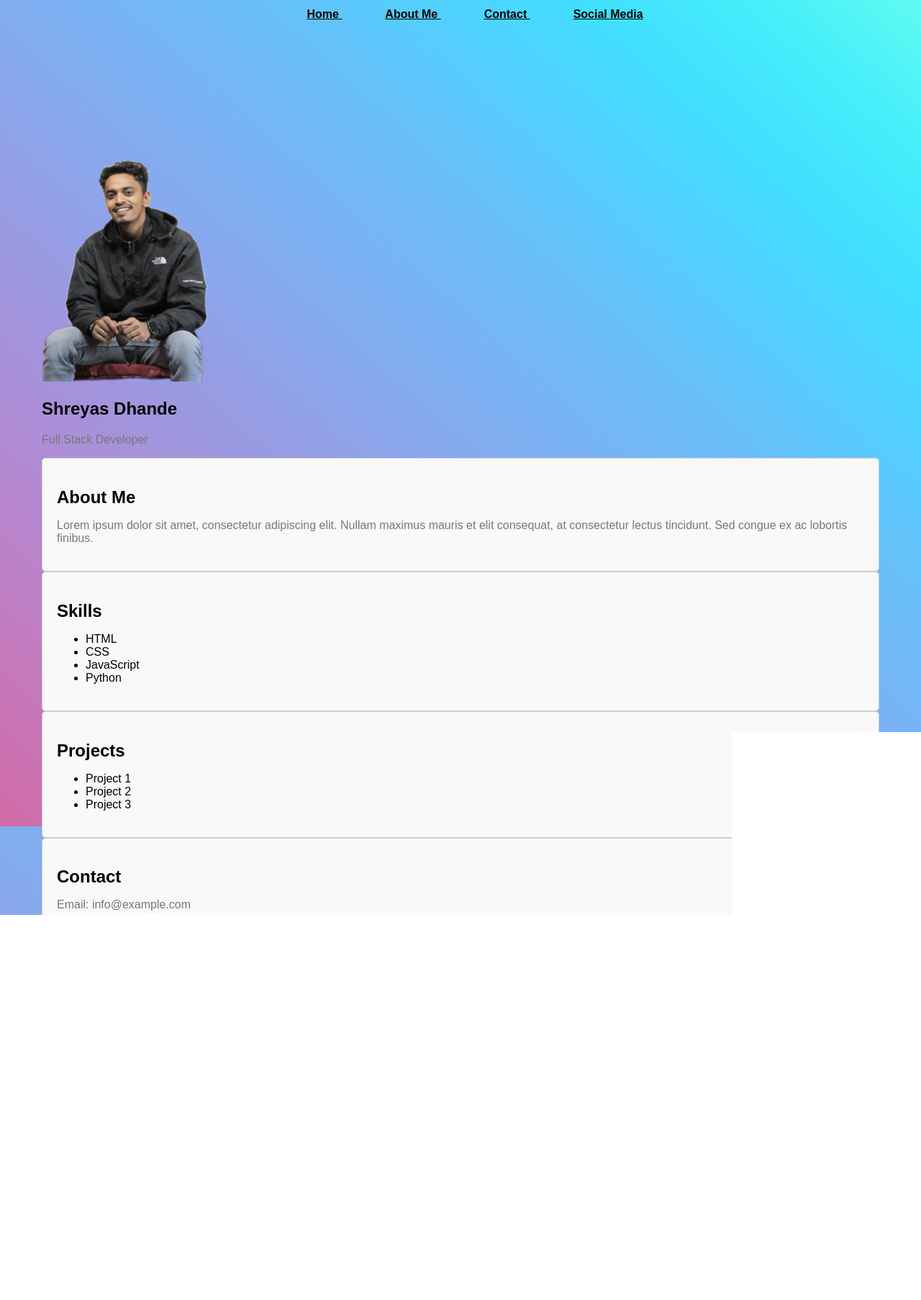
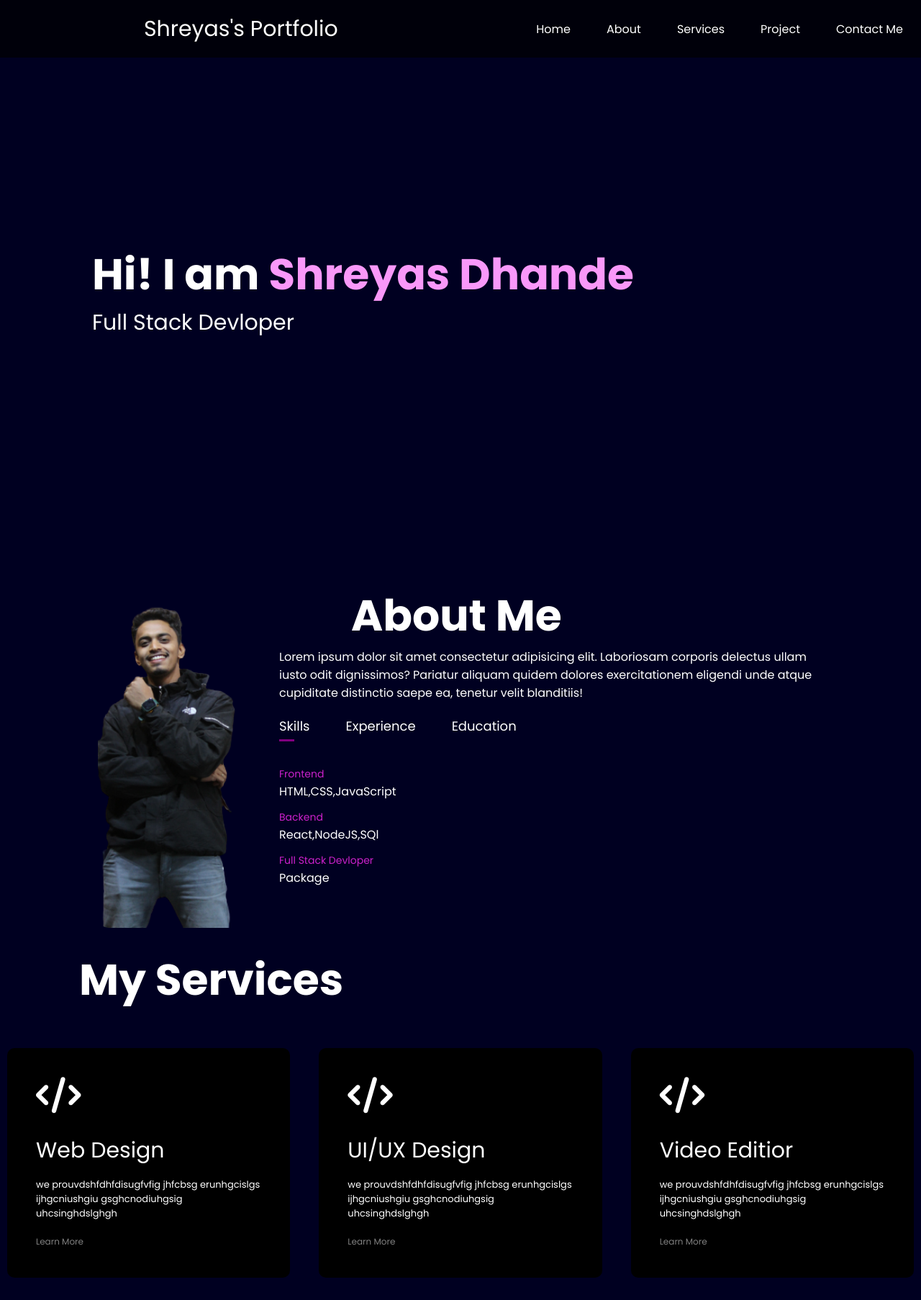
Before and after one commit to shreyas-thebeginnner/portfolio, a plain HTML site: page index.html in a window 1280 px wide. Shown: the top 1806 px of the page at 72% size. Before the commit the page ends 1673 px from the top, so only its background shows below. Drawn offline with Linux system fonts and the light colour scheme; files that its build step writes are made by us from their sources.

Commit message:
third changes

```diff
--- a/index.html
+++ b/index.html
@@ -1,82 +1,191 @@
 <!DOCTYPE html>
 <html lang="en">
-
 <head>
   <meta charset="UTF-8" />
   <meta http-equiv="X-UA-Compatible" content="IE=edge" />
   <meta name="viewport" content="width=device-width, initial-scale=1.0" />
-    <title>Portfolio</title>
-    <link rel="stylesheet" href="style.css">
+  <title>Shreyas Dhande Portfolio</title>
+  <link rel="preconnect" href="https://fonts.googleapis.com" />
+  <link rel="preconnect" href="https://fonts.gstatic.com" crossorigin />
+  <link href="https://fonts.googleapis.com/css2?family=Poppins:wght@400;700&display=swap" rel="stylesheet" />
+  <link rel="stylesheet" type="text/css" href="./CSS/style2.css">
+  <style>
+  </style>
+  <script src="https://kit.fontawesome.com/e93e415afc.js" crossorigin="anonymous"></script>
 </head>
-
 <body>
-    <header>
-        <div>
+  <div id="header">
+    <div class="conatiner">
       <nav>
+        <div class="logo">
+          Shreyas's Portfolio
+        </div>
         <ul>
-                    <li>
-                        <a href="#"> Home </a>
-                    </li>
-                    <li>
-                        <a href="#"> About Me </a>
-                    </li>
-                    <li>
-                        <a href="#"> Contact </a>
-                    </li>
-                    <li><a href="#">Social Media</a></li>
-                </ul>
-            </nav>
-
-    </header>
-    <main>
-        <div class="developer-section">
-            <img src="IMG_0589-removebg-preview (2).png" alt="Shreyas Dhande">
-            <div>
-              <h2>Shreyas Dhande</h2>
-              <p>Full Stack Developer</p>
-            </div>
-                <div class="card">
-                  <h2>About Me</h2>
-                  <p>Lorem ipsum dolor sit amet, consectetur adipiscing elit. Nullam maximus mauris et elit consequat, at consectetur lectus tincidunt. Sed congue ex ac lobortis finibus.</p>
-                </div>
-                <div class="card">
-                  <h2>Skills</h2>
-                  <ul>
-                    <li>HTML</li>
-                    <li>CSS</li>
-                    <li>JavaScript</li>
-                    <li>Python</li>
+          <li><a href="/">Home</a></li>
+          <li><a href="/">About</a></li>
+          <li><a href="/">Services</a></li>
+          <li><a href="/">Project</a></li>
+          <li><a href="/">Contact Me</a></li>
         </ul>
     </div>
-                <div class="card">
-                  <h2>Projects</h2>
+    </nav>
+    <div class="header-text">
+      <h1>Hi! I am <span>Shreyas Dhande</span></h1>
+      <p>Full Stack Devloper</p>
+    </div>
+  </div>
+  </div>
+
+  <!-- ------------about------------------ -->
+  <div class="about">
+    <div class="container">
+      <div class="row">
+        <div class="about-col-1">
+          <img src="userimage.png">
+        </div>
+        <div class="about-col-2">
+          <h1 class="sub-title">About Me</h1>
+          <p>Lorem ipsum dolor sit amet consectetur adipisicing elit. Laboriosam corporis delectus ullam iusto odit
+            dignissimos? Pariatur aliquam quidem dolores exercitationem eligendi unde atque cupiditate distinctio saepe
+            ea, tenetur velit blanditiis!</p>
+
+
+          <div class="tab-titles">
+            <p class="tab-links active-link" onclick="opentab('skills')">Skills</p>
+            <p class="tab-links" onclick="opentab('experience')">Experience</p>
+            <p class="tab-links" onclick="opentab('education')">Education</p>
+          </div>
+          <div class="tab-contents active-tab" id="skills">
             <ul>
-                    <li>Project 1</li>
-                    <li>Project 2</li>
-                    <li>Project 3</li>
+              <li><span>Frontend</span><br>HTML,CSS,JavaScript</li>
+              <li><span>Backend</span><br>React,NodeJS,SQl</li>
+              <li><span>Full Stack Devloper</span><br>Package</li>
             </ul>
           </div>
-                <div class="card">
-                  <h2>Contact</h2>
-                  <p>Email: info@example.com</p>
-                  <p>Phone: 123-456-7890</p>
-                </div>
-                <div class="card">
-                  <h2>Experience</h2>
+          <div class="tab-contents " id="experience">
             <ul>
-                    <li>Company A - Position A</li>
-                    <li>Company B - Position B</li>
+              <li><span>Frontend</span><br>HTML,CSS,JavaScript</li>
+              <li><span>Backend</span><br>React,NodeJS,SQl</li>
+              <li><span>Full Stack Devloper</span><br>Package</li>
             </ul>
           </div>
-                <div class="card">
-                  <h2>Education</h2>
+          <div class="tab-contents" id="education">
             <ul>
-                    <li>University A - Degree A</li>
-                    <li>University B - Degree B</li>
+              <li><span>2016</span><br>Maharishi Vidya Mandir,Bhandara</li>
+              <li><span>2018</span><br>Sunny's Spring Dale School,Bhandara</li>
+              <li><span>2022</span><br>Kavikulguru Instititue of Technolohgy and Science</li>
             </ul>
           </div>
+        </div>
+      </div>
+    </div>
+  </div>
+  <!-- -------services----- -->
+  <div class="services">
+    <div class="container">
+      <h1 class="sub-title">My Services</h1>
+      <div class="services-list">
+        <div>
+          <i class="fa-solid fa-code"></i>
+          <h2>Web Design</h2>
 
-    </main>
+          <p>we prouvdshfdhfdisugfvfig jhfcbsg erunhgcislgs ijhgcniushgiu gsghcnodiuhgsig uhcsinghdslghgh</p>
+          <a href="#">Learn More</a>
+        </div>
+        <div>
+          <i class="fa-solid fa-code"></i>
+          <h2>UI/UX Design</h2>
+          <p>we prouvdshfdhfdisugfvfig jhfcbsg erunhgcislgs ijhgcniushgiu gsghcnodiuhgsig uhcsinghdslghgh</p>
+          <a href="#">Learn More</a>
+        </div>
+        <div>
+          <i class="fa-solid fa-code"></i>
+          <h2>Video Editior</h2>
+          <p>we prouvdshfdhfdisugfvfig jhfcbsg erunhgcislgs ijhgcniushgiu gsghcnodiuhgsig uhcsinghdslghgh</p>
+          <a href="#">Learn More</a>
+        </div>
+      </div>
+    </div>
+    <!-- =======Portfolio====== -->
+    <div id ="portfolio">
+      <div class="container">
+        <h1 class="sub-title">My Work</h1>
+        <div class="work-list">
+          <div class="work">
+            <img src="./photo-1618424181497-157f25b6ddd5.jfif" alt="laptop">
+            <div class="layer">
+              <h3>Social Media App</h3>
+              <p>This app will make u feel like rab ne banadi jodi</p>
+              <a href="#"><i class="fa-sharp fa-solid fa-link"></i></a>
+            </div>
+          </div>
+          <div class="work">
+            <img src="./photo-1618424181497-157f25b6ddd5.jfif" alt="laptop">
+            <div class="layer">
+              <h3>Social Media App</h3>
+              <p>This app will make u feel like rab ne banadi jodi</p>
+              <a href="#"><i class="fa-sharp fa-solid fa-link"></i></a>
+            </div>
+          </div>
+          <div class="work">
+            <img src="./photo-1618424181497-157f25b6ddd5.jfif" alt="laptop">
+            <div class="layer">
+              <h3>Social Media App</h3>
+              <p>This app will make u feel like rab ne banadi jodi</p>
+              <a href="#"><i class="fa-sharp fa-solid fa-link"></i></a>
+            </div>
+          </div>
+        </div>
+        <a href="#" class="btn">See More</a>
+      </div>
+    </div>
+
+
+
+    <!-- =============contact======== -->
+    <div class="contact">
+      <div class="container">
+        <div class="row">
+          <div class="contact-left">
+          <h1 class="sub-title" style="margin-left: 10px; font-size: 50px;">Contact Me</h1>
+          <p><i class="fa-sharp fa-solid fa-envelope"></i></i>shreyasdhande@gmail.com</p>
+          <p><i class="fa-solid fa-phone"></i>7389573598</p>
+          <div class="social-icons">
+            <a href=""><i class="fa-brands fa-facebook"></i></a>
+            <a href=""><i class="fa-brands fa-twitter-square"></i></a>
+            <a href=""><i class="fa-brands fa-instagram"></i></a>
+            <a href=""><i class="fa-brands fa-linkedin"></i></a>
+          </div>
+          <a href="./Resume1.pdf" class="btn btn2" download>Download CV</a>
+        </div>
+          <div class="contact-right">
+            <form>
+              <input type="text" name="Name" placeholder="Your Name" required>
+              <input type="email" name="email" placeholder="Email Address" required>
+              <textarea name="Message" rows="6" placeholder="Your Message"></textarea>
+              <button type="submit" class="btn btn2 ">Submit</button>
+
+            </form>
+          </div>
+        </div>
+      </div>
+    </div>
+
+
+    <script>
+      var tablinks = document.getElementsByClassName("tab-links");
+      var tabcontents = document.getElementsByClassName("tab-contents");
+      function opentab(tabname) {
+        for (tablink of tablinks) {
+          tablink.classList.remove("active-link");
+        }
+        for (tabcontent of tabcontents) {
+          tablink.classList.remove("active-tab");
+        }
+        event.currentTarget.classList.add("active-link");
+        document.getElementById(tabname).classList.add("active-tab")
+      }
+    </script>
 </body>
 
 </html>
```
Also changed, not shown: index2.html (deleted, +0 -191 lines). Lines whose indentation alone changed are shown as unchanged.
